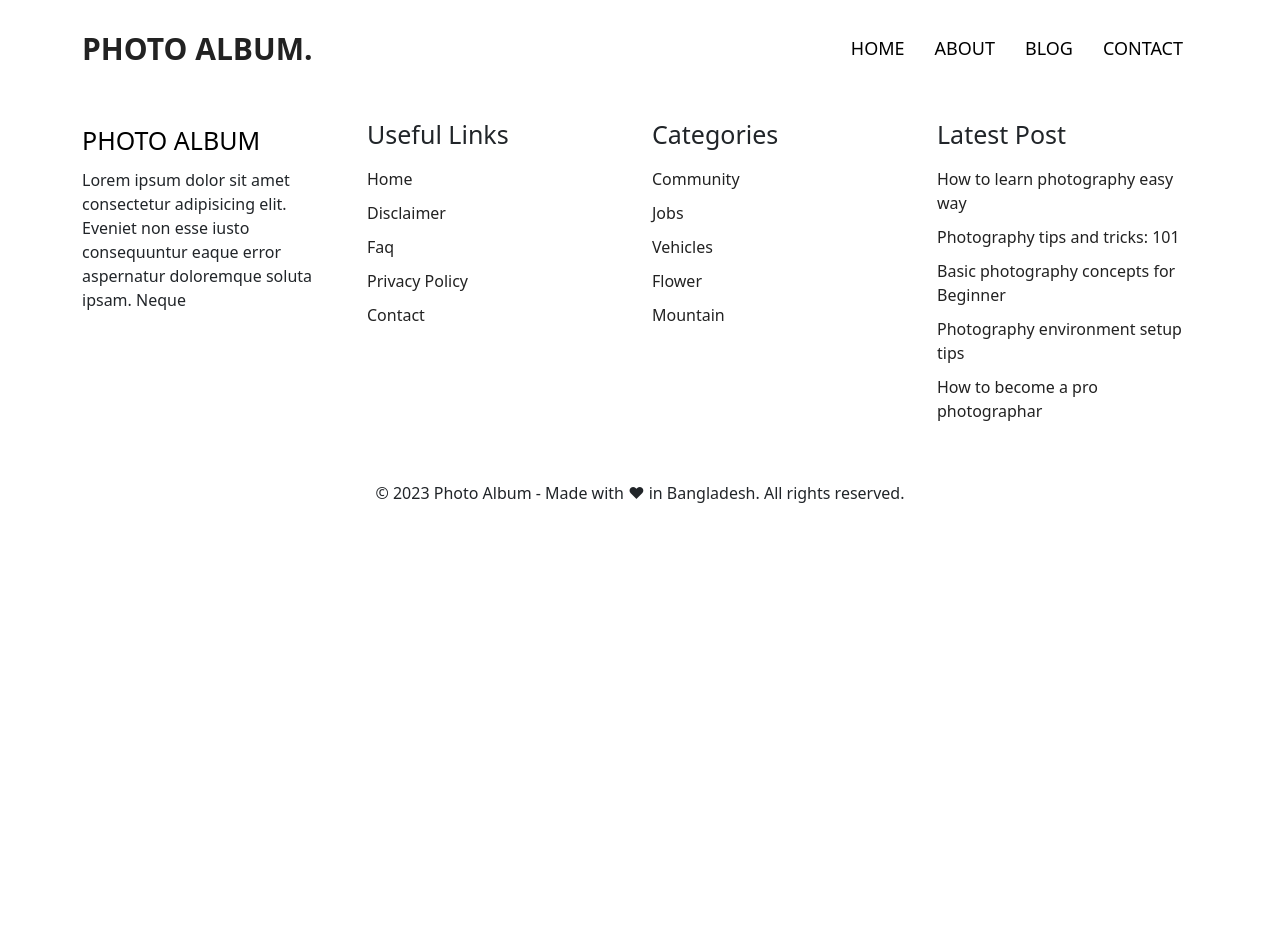
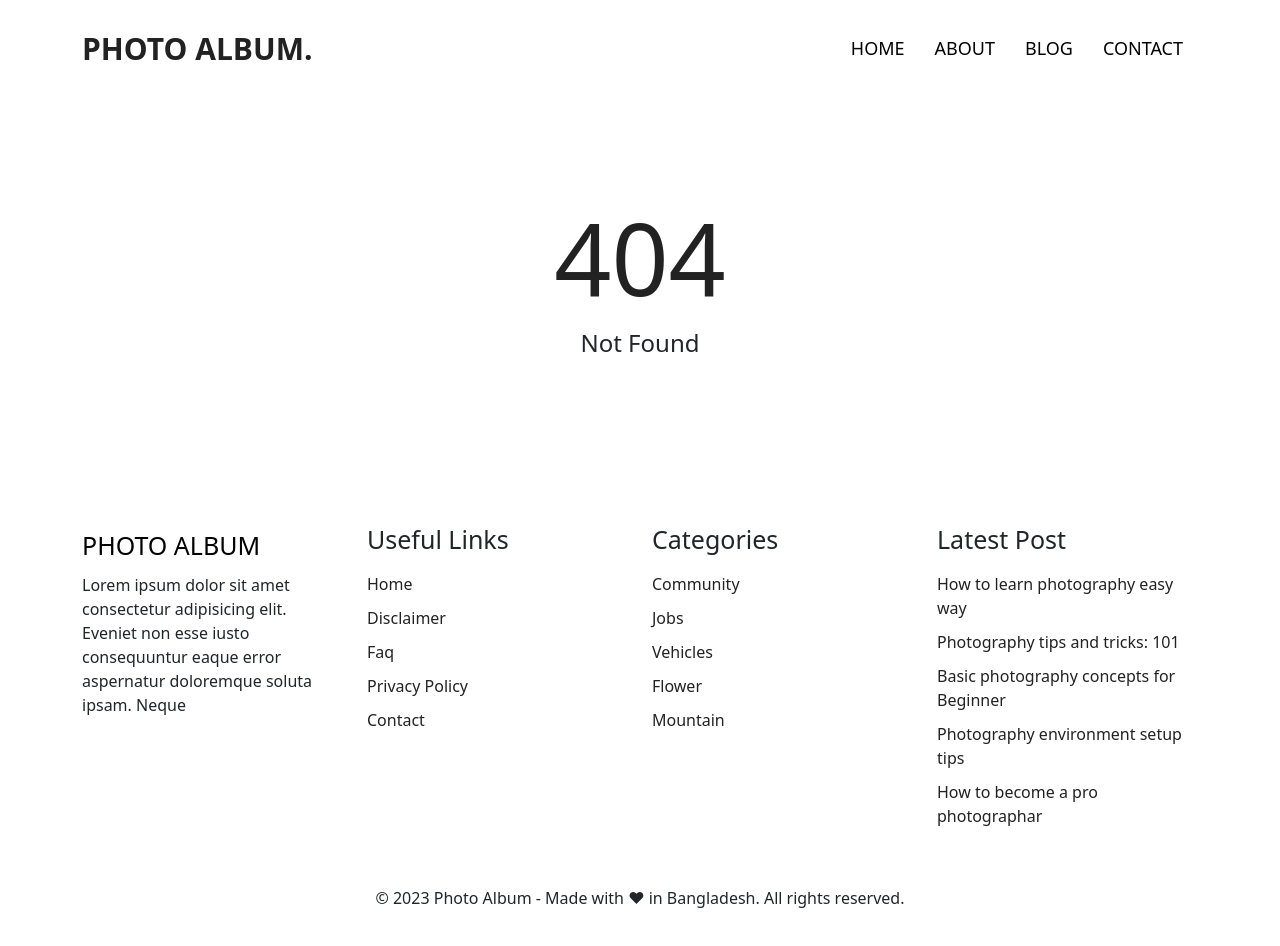
Before and after one commit to monzuralam/photo-album, a React (Create React App) app: page /photo/1 in a window 1280 px wide. Shown: the top 946 px of the page. Before the commit the page ends 800 px from the top, so only its background shows below. Built offline with nearby package versions, Linux system fonts and the light colour scheme.

Commit message:
404 page has been added

```diff
--- a/src/App.js
+++ b/src/App.js
@@ -4,6 +4,7 @@ import Home from './components/pages/Home'
 import About from './components/pages/About'
 import Blog from './components/pages/Blog'
 import Contact from './components/pages/Contact'
+import Error from './components/pages/Error';
 import Footer from './components/Footer';
 
 import 'bootstrap/dist/css/bootstrap.min.css';
@@ -20,6 +21,7 @@ function App() {
           <Route path='about' element={<About />} />
           <Route path='blog' element={<Blog />} />
           <Route path='contact' element={<Contact />} />
+          <Route path='*' element={<Error />} />
         </Routes>
         <Footer />
       </div>
--- /dev/null
+++ b/src/components/pages/Error.js
@@ -0,0 +1,22 @@
+import React, { Component } from 'react'
+
+class Error extends Component {
+    render() {
+        return (
+            <>
+                <section className="error-section">
+                    <div className="container">
+                        <div className="row">
+                            <div className="col-xl-12">
+                                <h1>404</h1>
+                                <p>Not Found</p>
+                            </div>
+                        </div>
+                    </div>
+                </section>
+            </>
+        )
+    }
+}
+
+export default Error;
--- a/src/index.css
+++ b/src/index.css
@@ -158,6 +158,21 @@ nav.menu ul li a {
   font-weight: 400;
 }
 
+/* Error */
+.error-section {
+  padding: 100px 0;
+}
+
+.error-section h1 {
+  font-size: 100px;
+  font-weight: 300;
+  color: #222;
+}
+
+.error-section p{
+  font-size: 24px;
+}
+
 /* footer  */
 footer{
   margin: 50px 0;
```
